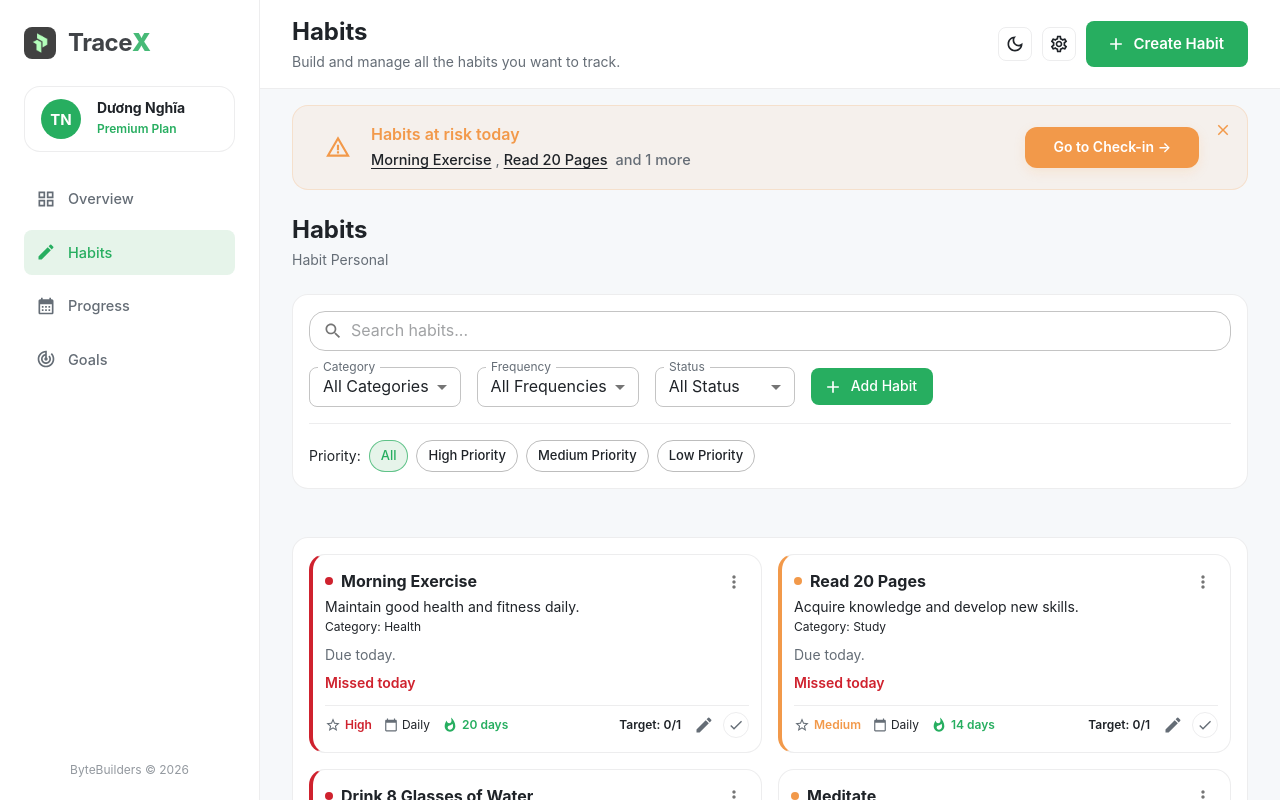
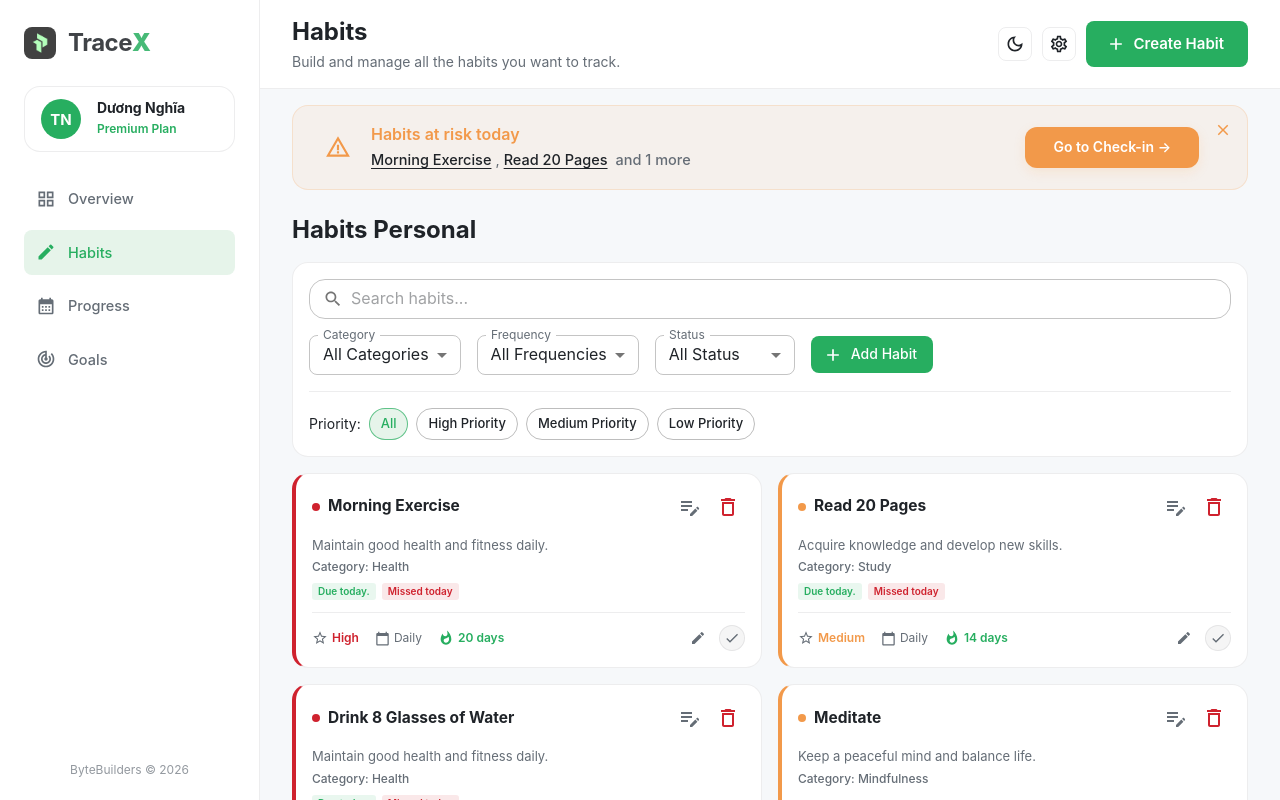
Before and after one commit to NghiaDPTWorkk/habit-hub, a React (Vite) app in the folder fe/: page /habits in a window 1280 px wide. Built offline with nearby package versions, Linux system fonts and the light colour scheme.

Commit message:
style(habits): refine layout and responsiveness for habits page

```diff
--- a/fe/src/features/habits/components/HabitCard.tsx
+++ b/fe/src/features/habits/components/HabitCard.tsx
@@ -1,35 +1,24 @@
-import { type FC } from 'react'
-import { useTheme, type Theme } from '@mui/material/styles'
-import { Box, Typography, IconButton } from '@/components/ui'
-import { Icons } from '@/components/ui/icons'
+import { type FC, useState } from 'react'
+import { useTheme } from '@mui/material/styles'
+import { Box, Typography, alpha, IconButton } from '@/components/ui'
 import { Card } from '@/components/ui/Card'
-import { HabitOverflowMenu, type HabitOverflowMenuItem } from './HabitOverflowMenu'
+import { StatusPill } from '@/components/ui/StatusPill'
+import { pxToRem } from '@/utils'
+import EditNoteIcon from '@mui/icons-material/EditNote'
+import DeleteOutlinedIcon from '@mui/icons-material/DeleteOutlined'
 
 import { useCheckinStore } from '@/features/checkins/hooks/useCheckinStore'
-import StarBorderIcon from '@mui/icons-material/StarBorder'
-import CalendarTodayIcon from '@mui/icons-material/CalendarToday'
+import { useBoundStore } from '@/store'
 import type { Habit } from '@/types'
 
 import { HABIT_CARD_CONTENT } from '../constants/content'
+import { getPriorityColor } from '../utils/habitHelpers'
+import { HabitCardFooter } from './HabitCardFooter'
+import { HabitNoteModal } from './HabitNoteModal'
 
-const {
-  SHORT_WEEK_DAYS,
-  WEEK_DAYS_MAP,
-  TEXT_ACCUMULATED_DAYS,
-  TEXT_TARGET_PREFIX,
-  TEXT_SLASH,
-  CARD_TEXTS,
-  DESCRIPTIONS,
-} = HABIT_CARD_CONTENT
+const { SHORT_WEEK_DAYS, CARD_TEXTS, DESCRIPTIONS } = HABIT_CARD_CONTENT
 
-const TEXT_CATEGORY_PREFIX = 'Category: '
-
-const getPriorityColor = (priority: string, theme: Theme) => {
-  if (priority === 'High') return theme.palette.error.main
-  if (priority === 'Medium') return theme.palette.warning.main
-  return theme.palette.text.secondary
-}
-
+const TEXT_CATEGORY_LABEL = 'Category: '
 const getHabitDescription = (category: string) => DESCRIPTIONS[category] || DESCRIPTIONS.Default
 
 export interface HabitCardProps {
@@ -48,50 +37,17 @@ export const HabitCard: FC<HabitCardProps> = ({
   isMissed,
   onEdit,
   onDelete,
-  onPauseResume,
-  onArchive,
 }) => {
   const theme = useTheme()
   const dueToday =
     habit.frequency === 'Daily' || (habit.specificDays?.includes(new Date().getDay()) ?? false)
-  const nextStatusAction =
-    habit.status === 'Paused'
-      ? CARD_TEXTS.resume
-      : habit.status === 'Archived'
-        ? CARD_TEXTS.restore
-        : CARD_TEXTS.pause
 
-  const menuItems: HabitOverflowMenuItem[] = [
-    {
-      label: CARD_TEXTS.edit,
-      icon: <Icons.Edit fontSize="small" />,
-      onClick: () => onEdit(habit),
-    },
-    {
-      label: CARD_TEXTS.delete,
-      icon: <Icons.Delete fontSize="small" color="error" />,
-      onClick: () => onDelete(habit),
-    },
-    {
-      label: nextStatusAction,
-      icon:
-        habit.status === 'Active' ? (
-          <Icons.Pause fontSize="small" />
-        ) : (
-          <Icons.Play fontSize="small" />
-        ),
-      onClick: () => onPauseResume(habit),
-    },
-  ]
+  const { incrementCount, getCheckinByHabitAndDate, today, checkins } = useCheckinStore()
+  const notes = useBoundStore((s) => s.notes)
+  const addNote = useBoundStore((s) => s.addNote)
+  const updateNote = useBoundStore((s) => s.updateNote)
+  const deleteNote = useBoundStore((s) => s.deleteNote)
 
-  if (habit.status !== 'Archived') {
-    menuItems.push({
-      label: CARD_TEXTS.archive,
-      icon: <Icons.Archive fontSize="small" />,
-      onClick: () => onArchive(habit),
-    })
-  }
-  const { incrementCount, getCheckinByHabitAndDate, today, checkins } = useCheckinStore()
   const currentCheckin = getCheckinByHabitAndDate(habit.id, today) || todayCheckin
   const completedCount = currentCheckin?.completedCount ?? 0
   const accumulatedCount = Object.values(checkins || {}).filter(
@@ -99,102 +55,114 @@ export const HabitCard: FC<HabitCardProps> = ({
   ).length
   const scheduledText =
     habit.frequency === 'Daily'
-      ? 'Daily'
+      ? CARD_TEXTS.daily
       : habit.specificDays?.map((d) => SHORT_WEEK_DAYS[d]).join(', ') || ''
+
+  const priorityColor = getPriorityColor(habit.priority, theme)
+  const isGoalReached = completedCount >= habit.targetPerDay
+
+  const todayNote = notes.find((n) => n.habitId === habit.id && n.date === today)
+  const [noteModalOpen, setNoteModalOpen] = useState(false)
+  const [noteText, setNoteText] = useState('')
+
+  const handleOpenNote = () => {
+    setNoteText(todayNote?.content || '')
+    setNoteModalOpen(true)
+  }
+
+  const handleSaveNote = () => {
+    if (todayNote) {
+      updateNote(todayNote.id, noteText)
+    } else {
+      addNote(habit.id, today, noteText)
+    }
+    setNoteModalOpen(false)
+  }
+
+  const handleDeleteNote = () => {
+    if (todayNote) {
+      deleteNote(todayNote.id)
+    }
+    setNoteModalOpen(false)
+  }
 
   return (
     <Card
-      variant="outlined"
+      variant="elevation"
+      elevation={1}
       sx={{
-        borderLeft: isMissed
-          ? `4px solid ${getPriorityColor(habit.priority, theme)}`
-          : `1px solid ${theme.palette.divider}`,
-        borderTop: `1px solid ${theme.palette.divider}`,
-        borderRight: `1px solid ${theme.palette.divider}`,
-        borderBottom: `1px solid ${theme.palette.divider}`,
-        backgroundColor: theme.palette.background.paper,
-        p: 1.5,
-        transition: 'all 0.2s ease-in-out',
+        borderRadius: 2,
+        borderLeft: `${pxToRem(4)} solid ${priorityColor}`,
+        bgcolor: 'background.paper',
+        p: { xs: 1.5, sm: 2 },
+        position: 'relative',
+        overflow: 'hidden',
+        transition: 'all 0.25s cubic-bezier(0.4, 0, 0.2, 1)',
         '&:hover': {
-          boxShadow: theme.shadows[2],
+          boxShadow: 2,
           transform: 'translateY(-2px)',
         },
       }}
     >
-      <Box sx={{ display: 'grid', gap: 1 }}>
-        <Box
-          sx={{
-            display: 'flex',
-            alignItems: 'flex-start',
-            justifyContent: 'space-between',
-            gap: 2,
-          }}
-        >
-          <Box>
-            <Box
-              sx={{
-                display: 'flex',
-                alignItems: 'center',
-                gap: 1,
-                mb: 0.25,
-              }}
-            >
+      <Box sx={{ display: 'flex', flexDirection: 'column', gap: { xs: 1.25, sm: 1.5 } }}>
+        {/* Header Row */}
+        <Box sx={{ display: 'flex', alignItems: 'center', justifyContent: 'space-between' }}>
+          <Box sx={{ display: 'flex', gap: 1, alignItems: 'center' }}>
             <Box
               component="span"
-                sx={{
-                  width: 8,
-                  height: 8,
-                  borderRadius: '50%',
-                  bgcolor: getPriorityColor(habit.priority, theme),
-                  display: 'inline-block',
-                }}
+              sx={{ width: 8, height: 8, borderRadius: '50%', bgcolor: priorityColor }}
             />
             <Typography
-                variant="subtitle1"
-                sx={{
-                  fontWeight: 700,
-                  margin: 0,
-                }}
+              variant="h6"
+              sx={{ fontWeight: 700, fontSize: pxToRem(15.5), color: 'text.primary' }}
             >
               {habit.name}
             </Typography>
           </Box>
-            <Typography variant="body2" color="text.secondary" sx={{ mb: 0, display: 'block' }}>
+          <Box sx={{ display: 'flex', gap: 0.5 }}>
+            <IconButton onClick={() => onEdit(habit)} size="small" sx={{ color: 'text.secondary' }}>
+              <EditNoteIcon />
+            </IconButton>
+            <IconButton onClick={() => onDelete(habit)} size="small" sx={{ color: 'error.main' }}>
+              <DeleteOutlinedIcon />
+            </IconButton>
+          </Box>
+        </Box>
+
+        {/* Title & Description */}
+        <Box>
+          <Typography
+            variant="body2"
+            sx={{ color: 'text.secondary', fontSize: pxToRem(13), lineHeight: 1.4, mb: 0.5 }}
+          >
             {getHabitDescription(habit.category)}
           </Typography>
-            <Typography variant="caption" color="text.secondary" sx={{ display: 'block', mb: 0 }}>
-              {TEXT_CATEGORY_PREFIX}
+          <Typography
+            variant="body2"
+            sx={{ color: 'text.secondary', fontSize: pxToRem(12), fontWeight: 500 }}
+          >
+            {TEXT_CATEGORY_LABEL}
             {habit.category}
           </Typography>
-          </Box>
-          <HabitOverflowMenu items={menuItems} />
-        </Box>
-        {habit.frequency === 'Specific' && habit.specificDays?.length ? (
-          <Box
-            component="p"
-            sx={{
-              ...theme.typography.body2,
-              color: theme.palette.text.secondary,
-              mb: 1,
-              margin: 0,
-            }}
-          >
-            {CARD_TEXTS.scheduled}{' '}
-            {habit.specificDays
-              .map((day) => WEEK_DAYS_MAP.find((item) => item.value === day)?.label)
-              .filter(Boolean)
-              .join(', ')}
-            {CARD_TEXTS.dot}
-          </Box>
-        ) : null}
+
+          {/* Status Badges Row */}
+          <Box sx={{ display: 'flex', gap: 0.75, flexWrap: 'wrap', mt: 1 }}>
+            {habit.status !== 'Active' && (
+              <StatusPill
+                status={habit.status.toLowerCase() as 'active' | 'paused' | 'archived'}
+                sx={{ fontSize: pxToRem(10) }}
+              />
+            )}
             {dueToday && (
               <Box
-            component="p"
                 sx={{
-              ...theme.typography.body2,
-              color: theme.palette.text.secondary,
-              mb: 0.5,
-              margin: 0,
+                  bgcolor: alpha(theme.palette.success.main, 0.1),
+                  color: theme.palette.success.main,
+                  px: 0.75,
+                  py: 0.15,
+                  borderRadius: pxToRem(3),
+                  fontSize: pxToRem(10),
+                  fontWeight: 600,
                 }}
               >
                 {CARD_TEXTS.dueToday}
@@ -202,94 +170,48 @@ export const HabitCard: FC<HabitCardProps> = ({
             )}
             {isMissed && (
               <Box
-            component="p"
                 sx={{
-              ...theme.typography.body2,
+                  bgcolor: alpha(theme.palette.error.main, 0.1),
                   color: theme.palette.error.main,
+                  px: 0.75,
+                  py: 0.15,
+                  borderRadius: pxToRem(3),
+                  fontSize: pxToRem(10),
                   fontWeight: 600,
-              mb: 0,
-              margin: 0,
                 }}
               >
                 {CARD_TEXTS.missed}
               </Box>
             )}
-        <Box
-          sx={{
-            display: 'flex',
-            justifyContent: 'space-between',
-            alignItems: 'center',
-            mt: 0.5,
-            pt: 0.5,
-            borderTop: `1px solid ${theme.palette.divider}`,
-          }}
-        >
-          <Box sx={{ display: 'flex', gap: 1.5, flexWrap: 'wrap', alignItems: 'center' }}>
-            <Box sx={{ display: 'flex', alignItems: 'center', gap: 0.5 }}>
-              <StarBorderIcon sx={{ fontSize: 16, color: 'text.secondary' }} />
-              <Typography
-                variant="caption"
-                sx={{ color: getPriorityColor(habit.priority, theme), fontWeight: 600 }}
-              >
-                {habit.priority}
-              </Typography>
-            </Box>
-            <Box sx={{ display: 'flex', alignItems: 'center', gap: 0.5 }}>
-              <CalendarTodayIcon sx={{ fontSize: 14, color: 'text.secondary' }} />
-              <Typography variant="caption" color="text.secondary">
-                {scheduledText}
-              </Typography>
-            </Box>
-            <Box sx={{ display: 'flex', alignItems: 'center', gap: 0.5 }}>
-              <Icons.Whatshot sx={{ fontSize: 16, color: 'success.main' }} />
-              <Typography variant="caption" sx={{ color: 'success.main', fontWeight: 600 }}>
-                {accumulatedCount}
-                {TEXT_ACCUMULATED_DAYS}
-              </Typography>
           </Box>
         </Box>
-          <Box sx={{ display: 'flex', gap: 0.5, alignItems: 'center' }}>
-            <Typography variant="caption" color="text.secondary" sx={{ fontWeight: 600, mr: 0.5 }}>
-              {TEXT_TARGET_PREFIX}
-              {completedCount}
-              {TEXT_SLASH}
-              {habit.targetPerDay}
-            </Typography>
-            <IconButton
-              onClick={() => onEdit(habit)}
-              aria-label="Edit habit"
-              size="small"
-              sx={{ color: 'text.secondary' }}
-            >
-              <Icons.Edit fontSize="small" />
-            </IconButton>
-            <IconButton
-              onClick={(e) => {
-                e.stopPropagation()
-                incrementCount(habit.id, today)
-              }}
-              disabled={habit.status !== 'Active'}
-              aria-label="Quick check-in"
-              size="small"
-              sx={{
-                border: '1px solid',
-                borderColor: completedCount >= habit.targetPerDay ? 'success.main' : 'divider',
-                borderRadius: '50%',
-                color: completedCount >= habit.targetPerDay ? 'success.main' : 'text.secondary',
-                bgcolor: completedCount >= habit.targetPerDay ? 'success.light' : 'transparent',
-                p: 0.5,
-                '&:hover': {
-                  bgcolor: completedCount >= habit.targetPerDay ? 'success.light' : 'action.hover',
-                  borderColor:
-                    completedCount >= habit.targetPerDay ? 'success.dark' : 'text.secondary',
-                },
-              }}
-            >
-              <Icons.Check sx={{ fontSize: 16 }} />
-            </IconButton>
+
+        {/* Footer Info & Quick Check-in Button */}
+        <HabitCardFooter
+          habit={habit}
+          accumulatedCount={accumulatedCount}
+          scheduledText={scheduledText}
+          isGoalReached={isGoalReached}
+          onCheckIn={() => incrementCount(habit.id, today)}
+          onEditNote={handleOpenNote}
+        />
       </Box>
-        </Box>
-      </Box>
+
+      {/* Note Modal */}
+      <HabitNoteModal
+        open={noteModalOpen}
+        onClose={() => setNoteModalOpen(false)}
+        onSave={handleSaveNote}
+        onDelete={handleDeleteNote}
+        noteText={noteText}
+        onNoteTextChange={setNoteText}
+        existingNote={!!todayNote}
+        title={CARD_TEXTS.noteLabel}
+        cancelLabel={CARD_TEXTS.cancel}
+        saveLabel={CARD_TEXTS.save}
+        deleteLabel={CARD_TEXTS.delete}
+        placeholder={CARD_TEXTS.notePlaceholder}
+      />
     </Card>
   )
 }
--- /dev/null
+++ b/fe/src/features/habits/components/HabitCardFooter.tsx
@@ -0,0 +1,138 @@
+import { type FC } from 'react'
+import { Box, Typography, IconButton, useTheme } from '@/components/ui'
+import { Icons } from '@/components/ui/icons'
+import CalendarTodayIcon from '@mui/icons-material/CalendarToday'
+import StarBorderIcon from '@mui/icons-material/StarBorder'
+import { pxToRem } from '@/utils'
+import type { Habit } from '@/types'
+import { getPriorityColor } from '../utils/habitHelpers'
+
+const TEXT_DAY_SINGULAR = ' day'
+const TEXT_DAYS_PLURAL = ' days'
+
+export interface HabitCardFooterProps {
+  habit: Habit
+  accumulatedCount: number
+  scheduledText: string
+  isGoalReached: boolean
+  onCheckIn: () => void
+  onEditNote: () => void
+}
+
+export const HabitCardFooter: FC<HabitCardFooterProps> = ({
+  habit,
+  accumulatedCount,
+  scheduledText,
+  isGoalReached,
+  onCheckIn,
+  onEditNote,
+}) => {
+  const theme = useTheme()
+  const priorityColor = getPriorityColor(habit.priority, theme)
+
+  return (
+    <Box
+      sx={{
+        display: 'flex',
+        justifyContent: 'space-between',
+        alignItems: 'center',
+        pt: 1.5,
+        borderTop: `1px solid ${theme.palette.divider}`,
+      }}
+    >
+      <Box
+        sx={{
+          display: 'flex',
+          gap: { xs: 1, sm: 1.5, md: 2 },
+          alignItems: 'center',
+          flexWrap: 'wrap',
+        }}
+      >
+        {/* Priority */}
+        <Box sx={{ display: 'flex', alignItems: 'center', gap: { xs: 0.25, sm: 0.5 } }}>
+          <StarBorderIcon sx={{ fontSize: { xs: 14, sm: 16 }, color: 'text.secondary' }} />
+          <Typography
+            variant="caption"
+            sx={{
+              color: priorityColor,
+              fontWeight: 600,
+              fontSize: { xs: pxToRem(11), sm: pxToRem(12) },
+            }}
+          >
+            {habit.priority}
+          </Typography>
+        </Box>
+
+        {/* Frequency */}
+        <Box sx={{ display: 'flex', alignItems: 'center', gap: { xs: 0.25, sm: 0.5 } }}>
+          <CalendarTodayIcon sx={{ fontSize: { xs: 13, sm: 15 }, color: 'text.secondary' }} />
+          <Typography
+            variant="caption"
+            sx={{ color: 'text.secondary', fontSize: { xs: pxToRem(11), sm: pxToRem(12) } }}
+          >
+            {scheduledText}
+          </Typography>
+        </Box>
+
+        {/* Streak */}
+        <Box sx={{ display: 'flex', alignItems: 'center', gap: { xs: 0.25, sm: 0.5 } }}>
+          <Icons.Whatshot sx={{ fontSize: { xs: 14, sm: 16 }, color: 'success.main' }} />
+          <Typography
+            variant="caption"
+            sx={{
+              color: 'success.main',
+              fontWeight: 600,
+              fontSize: { xs: pxToRem(11), sm: pxToRem(12) },
+            }}
+          >
+            {accumulatedCount}
+            {accumulatedCount === 1 ? TEXT_DAY_SINGULAR : TEXT_DAYS_PLURAL}
+          </Typography>
+        </Box>
+      </Box>
+
+      {/* Target & Action Box */}
+      <Box sx={{ display: 'flex', alignItems: 'center', gap: { xs: 0.5, sm: 1 } }}>
+        <IconButton
+          onClick={(e) => {
+            e.stopPropagation()
+            onEditNote()
+          }}
+          size="small"
+          sx={{ color: 'text.secondary' }}
+        >
+          <Icons.Edit sx={{ fontSize: { xs: 14, sm: 16 } }} />
+        </IconButton>
+
+        <IconButton
+          onClick={(e) => {
+            e.stopPropagation()
+            onCheckIn()
+          }}
+          disabled={habit.status !== 'Active'}
+          aria-label="Quick check-in"
+          size="small"
+          sx={{
+            border: '1px solid',
+            borderColor: isGoalReached ? 'success.main' : 'divider',
+            borderRadius: '50%',
+            color: isGoalReached ? 'common.white' : 'text.secondary',
+            bgcolor: isGoalReached ? 'success.main' : 'action.hover',
+            p: { xs: 0.4, sm: 0.5 },
+            transition: 'all 0.2s cubic-bezier(0.4, 0, 0.2, 1)',
+            '&:hover': {
+              bgcolor: isGoalReached ? 'success.dark' : 'action.selected',
+              borderColor: isGoalReached ? 'success.dark' : 'text.primary',
+              transform: 'scale(1.08)',
+            },
+            '&:active': {
+              transform: 'scale(0.95)',
+            },
+          }}
+        >
+          <Icons.Check sx={{ fontSize: { xs: 14, sm: 16 } }} />
+        </IconButton>
+      </Box>
+    </Box>
+  )
+}
--- a/fe/src/features/habits/components/HabitsPage.tsx
+++ b/fe/src/features/habits/components/HabitsPage.tsx
@@ -46,7 +46,6 @@ import {
   TEXT_VAL_PAUSED,
   TEXT_VAL_ARCHIVED,
   PAGE_TITLE,
-  PAGE_DESC,
   ADD_HABIT_LABEL,
 } from '../constants/pageConstants'
 
@@ -150,17 +149,14 @@ export const HabitsPage: FC = () => {
   const isHabitMissed = (habit: Habit) => helperIsHabitMissed(habit, todayCheckinByHabit)
 
   return (
-    <Box sx={{ display: 'flex', flexDirection: 'column', gap: 3 }}>
+    <Box sx={{ display: 'flex', flexDirection: 'column', gap: 2 }}>
       <Box>
         <Typography variant="h5" sx={{ fontWeight: 700 }}>
           {PAGE_TITLE}
         </Typography>
-        <Typography variant="body2" sx={{ color: 'text.secondary', mt: 0.5 }}>
-          {PAGE_DESC}
-        </Typography>
       </Box>
 
-      <Card sx={{ p: 2, mb: 3 }}>
+      <Card sx={{ p: 2 }}>
         <Box sx={{ display: 'flex', gap: 2, flexWrap: 'wrap', alignItems: 'center' }}>
           <TextField
             placeholder={TEXT_SEARCH_PLACEHOLDER}
@@ -281,7 +277,6 @@ export const HabitsPage: FC = () => {
         </Box>
       </Card>
 
-      <Card sx={{ p: 2 }}>
       <HabitList
         habits={filteredHabits}
         hasAnyHabits={habits.length > 0}
@@ -296,7 +291,6 @@ export const HabitsPage: FC = () => {
         }}
         isHabitMissed={isHabitMissed}
       />
-      </Card>
 
       <HabitFormModal
         open={modalOpen}
--- a/fe/src/features/habits/constants/pageConstants.ts
+++ b/fe/src/features/habits/constants/pageConstants.ts
@@ -21,6 +21,6 @@ export const TEXT_VAL_ACTIVE = 'Active'
 export const TEXT_VAL_PAUSED = 'Paused'
 export const TEXT_VAL_ARCHIVED = 'Archived'
 
-export const PAGE_TITLE = 'Habits'
-export const PAGE_DESC = 'Habit Personal'
+export const PAGE_TITLE = 'Habits Personal'
+export const PAGE_DESC = ''
 export const ADD_HABIT_LABEL = 'Add Habit'
--- a/fe/src/features/habits/utils/habitHelpers.ts
+++ b/fe/src/features/habits/utils/habitHelpers.ts
@@ -1,4 +1,5 @@
 import type { Habit } from '@/types'
+import { alpha, type Theme } from '@mui/material/styles'
 
 /**
  * String representation of today's date in YYYY-MM-DD format.
@@ -36,3 +37,45 @@ export const isHabitMissed = (
   const todayCheckin = todayCheckinByHabit[habit.id]
   return !todayCheckin || todayCheckin.completedCount < habit.targetPerDay
 }
+
+/**
+ * Gets the color associated with a habit's priority.
+ */
+export const getPriorityColor = (priority: string, theme: Theme): string => {
+  if (priority === 'High') return theme.palette.error.main
+  if (priority === 'Medium') return theme.palette.warning.main
+  return theme.palette.text.secondary
+}
+
+/**
+ * Gets the background and text colors for a habit's category.
+ */
+export const getCategoryColors = (category: string, theme: Theme) => {
+  switch (category) {
+    case 'Health':
+      return {
+        bg: theme.palette.success.light ? alpha(theme.palette.success.main, 0.1) : '#e8f5e9',
+        text: theme.palette.success.main,
+      }
+    case 'Study':
+      return {
+        bg: theme.palette.info.light ? alpha(theme.palette.info.main, 0.1) : '#e3f2fd',
+        text: theme.palette.info.main,
+      }
+    case 'Work':
+      return {
+        bg: theme.palette.secondary.light ? alpha(theme.palette.secondary.main, 0.1) : '#f3e5f5',
+        text: theme.palette.secondary.main,
+      }
+    case 'Mindfulness':
+      return {
+        bg: theme.palette.primary.light ? alpha(theme.palette.primary.main, 0.1) : '#e0f2f1',
+        text: theme.palette.primary.main,
+      }
+    default:
+      return {
+        bg: theme.palette.text.secondary ? alpha(theme.palette.text.secondary, 0.1) : '#f5f5f5',
+        text: theme.palette.text.secondary,
+      }
+  }
+}
```
Lines whose indentation alone changed are shown as unchanged.
